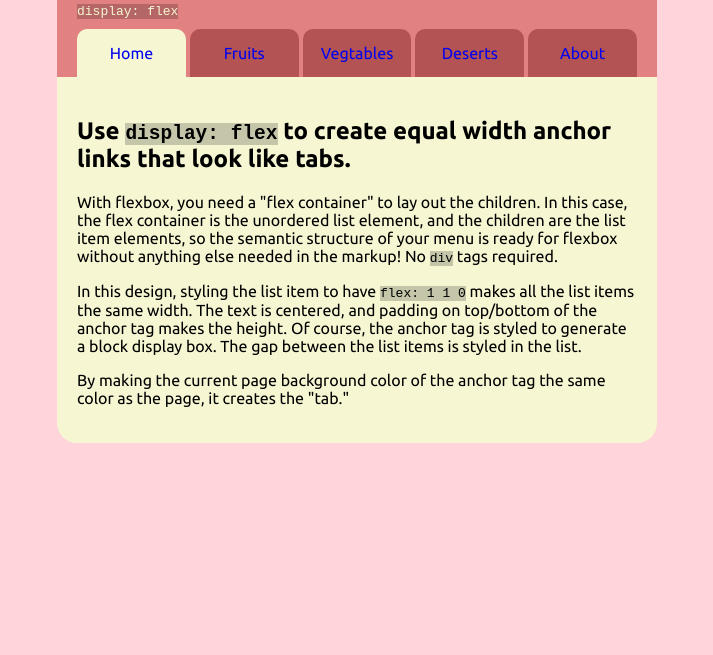
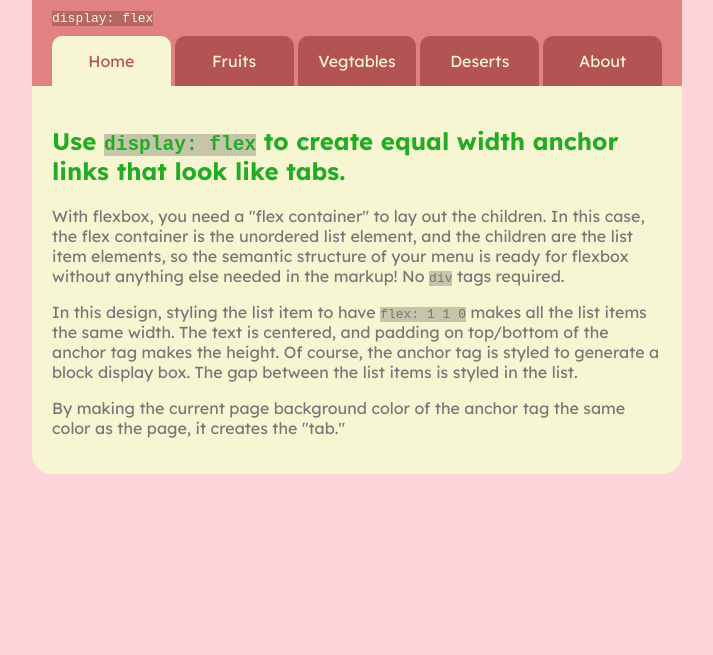
Before and after one commit to MelaniMag/10-tabs, a plain HTML site: page index.html in a window 1280 px wide. Shown: the part 145-800 px from the top of the page, without its empty margins (283-996 px from the left). Drawn offline with Linux system fonts and the light colour scheme.

Commit message:
slight changes

```diff
--- a/index.html
+++ b/index.html
@@ -4,7 +4,7 @@
 <head>
     <link rel="preconnect" href="https://fonts.googleapis.com">
     <link rel="preconnect" href="https://fonts.gstatic.com" crossorigin>
-    <link href="https://fonts.googleapis.com/css2?family=Ubuntu:ital,wght@0,300;0,400;0,500;0,700;1,300;1,400;1,500;1,700&display=swap" rel="stylesheet">
+    <link href="https://fonts.googleapis.com/css2?family=Lexend:wght@100..900&display=swap" rel="stylesheet">
 
     <meta charset="utf-8">
     <link rel="stylesheet" href="styles.css">
--- a/styles.css
+++ b/styles.css
@@ -1,10 +1,18 @@
 body {
     background-color: rgb(255, 212, 219);
-    font-family: "Ubuntu", sans-serif;
+    font-family: "Lexend", sans-serif;
 }
 .wrapper {
-    max-width: 600px;
+    max-width: 650px;
     margin: 0 auto;
+}
+
+h2 {
+    color: rgb(36, 171, 36);
+}
+
+p {
+    color: rgb(121, 118, 118);
 }
 
 .site-header {
@@ -18,7 +26,6 @@
     background-color: rgb(246, 246, 211);
     border-radius: 0 0 20px 20px;
     padding: 20px;
-
 }
 
 code {
@@ -45,10 +52,12 @@
     border-radius: 10px 10px 0 0;
     text-align: center;
     text-decoration: none;
+    color: rgb(246, 246, 211);
 }
 
 .current-page {
     background-color: rgb(246, 246, 211);
+    color: rgb(180, 83, 83);
 }
 
 .nav-link:hover {
```
